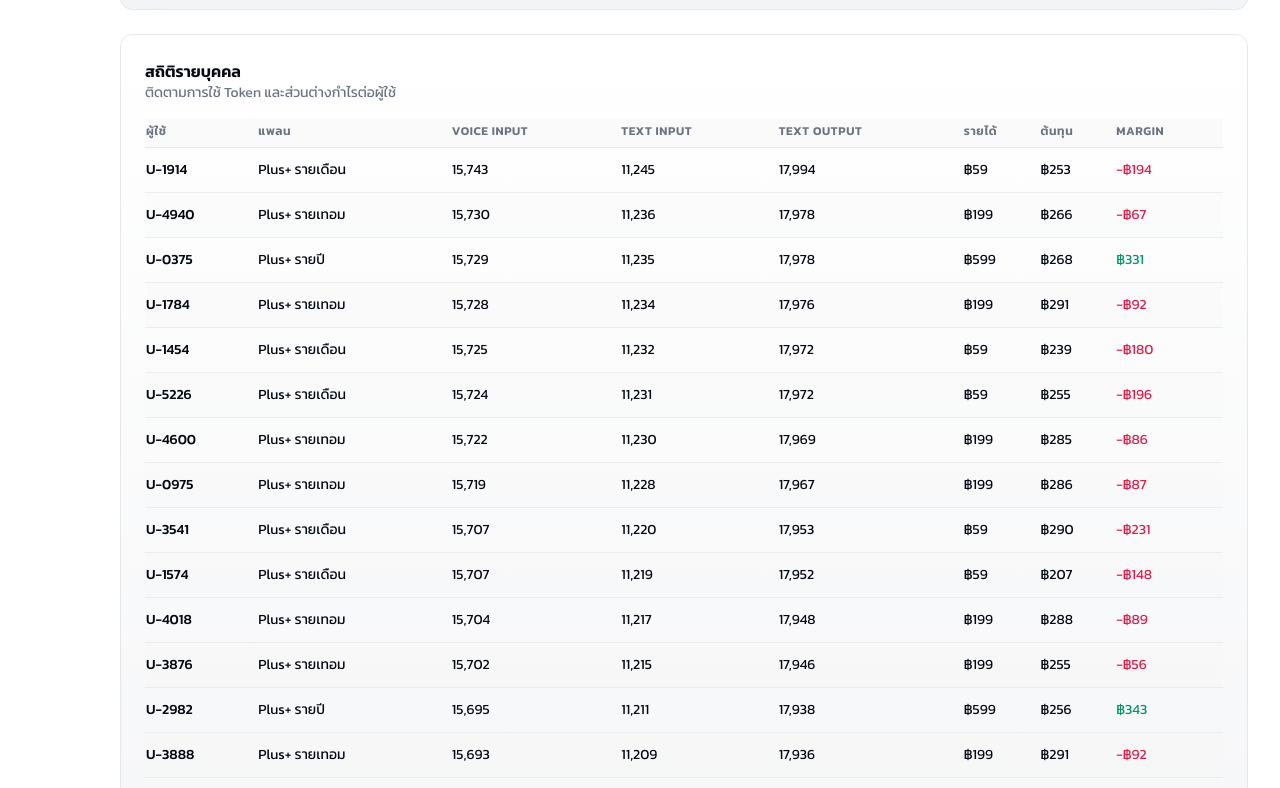
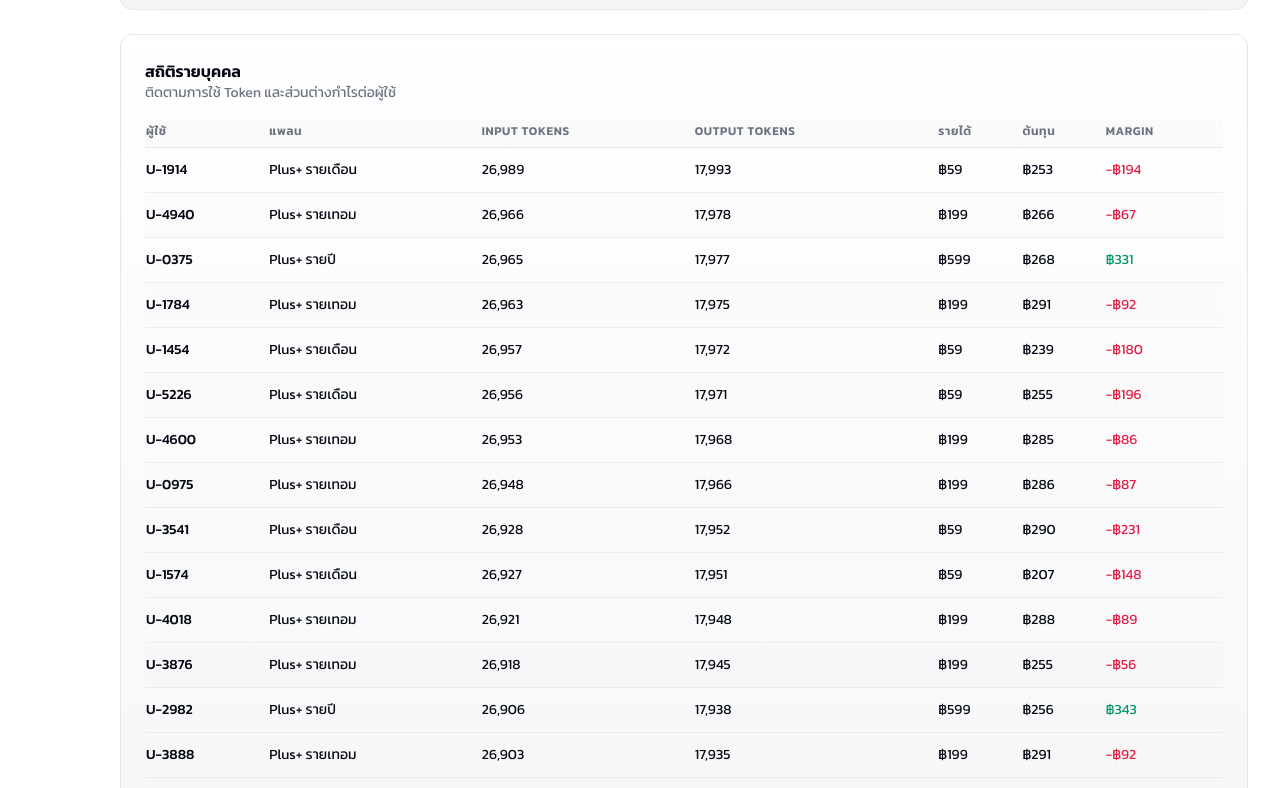
Before and after one commit to Testdeploy-01/Admin-Lilac, a React (Vite) app: page /ai-manager in a window 1280 px wide. Shown: the part 1152-1940 px from the top of the page. Built offline with nearby package versions, Linux system fonts and the light colour scheme.

Commit message:
chore: revert token split changes for now

```diff
--- a/src/app/export/export-resolver.ts
+++ b/src/app/export/export-resolver.ts
@@ -27,9 +27,8 @@ function rowsByKey(key: DashboardRouteKey): Array<Record<string, string | number
       return aiUsageRows.map((row) => ({
         ผู้ใช้: row.userId,
         แพลน: PLAN_LABELS[row.plan],
-        "Voice Input": row.inputVoiceTokens,
-        "Text Input": row.inputTextTokens,
-        "Text Output": row.outputTextTokens,
+        InputTokens: row.inputTokens,
+        OutputTokens: row.outputTokens,
         รายได้THB: row.revenueTHB,
         ต้นทุนTHB: row.costTHB,
       }));
@@ -65,9 +64,7 @@ function rowsByKey(key: DashboardRouteKey): Array<Record<string, string | number
         สมัครเมื่อ: user.signupDate,
         หมวดหลัก: user.favoriteCategory,
         Alert: user.systemAlert,
-        "Voice InputTokens": user.inputVoiceTokens,
-        "Text InputTokens": user.inputTextTokens,
-        "Text OutputTokens": user.outputTextTokens,
+        MonthlyTokens: user.monthlyTokens,
         AICostTHB: user.aiCostTHB,
         สถานะ: user.status,
       }));
--- a/src/app/pages/ai-manager-page.tsx
+++ b/src/app/pages/ai-manager-page.tsx
@@ -180,9 +180,8 @@ export function AiManagerPage() {
               <tr className="border-b border-border text-left text-muted-foreground">
                 <th scope="col" className="pb-2">ผู้ใช้</th>
                 <th scope="col" className="pb-2">แพลน</th>
-                <th scope="col" className="pb-2">Voice Input</th>
-                <th scope="col" className="pb-2">Text Input</th>
-                <th scope="col" className="pb-2">Text Output</th>
+                <th scope="col" className="pb-2">Input Tokens</th>
+                <th scope="col" className="pb-2">Output Tokens</th>
                 <th scope="col" className="pb-2">รายได้</th>
                 <th scope="col" className="pb-2">ต้นทุน</th>
                 <th scope="col" className="pb-2">Margin</th>
@@ -200,9 +199,8 @@ export function AiManagerPage() {
                   <tr key={row.userId} className="border-b border-border/70 last:border-none">
                     <td className="py-3 font-medium">{row.userId}</td>
                     <td className="py-3">{PLAN_LABELS[row.plan]}</td>
-                    <td className="py-3">{formatNumber(row.inputVoiceTokens)}</td>
-                    <td className="py-3">{formatNumber(row.inputTextTokens)}</td>
-                    <td className="py-3">{formatNumber(row.outputTextTokens)}</td>
+                    <td className="py-3">{formatNumber(row.inputTokens)}</td>
+                    <td className="py-3">{formatNumber(row.outputTokens)}</td>
                     <td className="py-3">{formatCurrencyTHB(row.revenueTHB)}</td>
                     <td className="py-3">{formatCurrencyTHB(row.costTHB)}</td>
                     <td className="py-3">
--- a/src/app/pages/user-management-page.tsx
+++ b/src/app/pages/user-management-page.tsx
@@ -47,10 +47,8 @@ export function UserManagementPage() {
     });
 
     next.sort((a, b) => {
-      const aTotal = a.inputVoiceTokens + a.inputTextTokens + a.outputTextTokens;
-      const bTotal = b.inputVoiceTokens + b.inputTextTokens + b.outputTextTokens;
-      if (sortMode === "token-desc") return bTotal - aTotal;
-      if (sortMode === "token-asc") return aTotal - bTotal;
+      if (sortMode === "token-desc") return b.monthlyTokens - a.monthlyTokens;
+      if (sortMode === "token-asc") return a.monthlyTokens - b.monthlyTokens;
       const aDate = new Date(`${a.signupDate}T00:00:00`).getTime();
       const bDate = new Date(`${b.signupDate}T00:00:00`).getTime();
       if (sortMode === "signup-asc") return aDate - bDate;
@@ -176,7 +174,6 @@ export function UserManagementPage() {
                 <th scope="col" className="pb-2">หมวดที่สนใจ</th>
                 <th scope="col" className="pb-2">Alert</th>
                 <th scope="col" className="pb-2">Total Tokens (เดือน)</th>
-                <th scope="col" className="pb-2">Breakdown (Voice / Text In / Text Out)</th>
                 <th scope="col" className="pb-2">ต้นทุน AI</th>
                 <th scope="col" className="pb-2">สถานะ</th>
                 <th scope="col" className="pb-2">Action</th>
@@ -205,10 +202,7 @@ export function UserManagementPage() {
                     <td className="py-3">{user.signupDate}</td>
                     <td className="py-3">{user.favoriteCategory}</td>
                     <td className="py-3">{user.systemAlert}</td>
-                    <td className="py-3">{formatNumber(user.inputVoiceTokens + user.inputTextTokens + user.outputTextTokens)}</td>
-                    <td className="py-3 text-xs text-muted-foreground whitespace-nowrap">
-                      {formatNumber(user.inputVoiceTokens)} / {formatNumber(user.inputTextTokens)} / {formatNumber(user.outputTextTokens)}
-                    </td>
+                    <td className="py-3">{formatNumber(user.monthlyTokens)}</td>
                     <td className="py-3">{formatCurrencyTHB(user.aiCostTHB)}</td>
                     <td className="py-3">
                       <span
@@ -297,10 +291,7 @@ export function UserManagementPage() {
               <div className="mt-4 space-y-2 text-sm">
                 <p>แพลนปัจจุบัน: {PLAN_LABELS[selectedUser.plan]}</p>
                 <p>Login ล่าสุด: {selectedUser.lastLogin}</p>
-                <p>โควตาคงเหลือ (ประมาณ): {Math.max(0, 100 - Math.floor((selectedUser.inputVoiceTokens + selectedUser.inputTextTokens + selectedUser.outputTextTokens) / 500))}%</p>
-                <p>Voice Input: {formatNumber(selectedUser.inputVoiceTokens)} tokens</p>
-                <p>Text Input: {formatNumber(selectedUser.inputTextTokens)} tokens</p>
-                <p>Text Output: {formatNumber(selectedUser.outputTextTokens)} tokens</p>
+                <p>โควตาคงเหลือ (ประมาณ): {Math.max(0, 100 - Math.floor(selectedUser.monthlyTokens / 500))}%</p>
                 <p>Alert: {selectedUser.systemAlert}</p>
               </div>
             </div>
--- a/src/mocks/dashboard-features.mock.ts
+++ b/src/mocks/dashboard-features.mock.ts
@@ -64,9 +64,7 @@ export type UserTableRowExpanded = {
   signupDate: string;
   favoriteCategory: "Study" | "Finance" | "Lifestyle";
   systemAlert: string;
-  inputVoiceTokens: number;
-  inputTextTokens: number;
-  outputTextTokens: number;
+  monthlyTokens: number;
   aiCostTHB: number;
   status: "active" | "suspended" | "new";
   lastLogin: string;
@@ -122,15 +120,9 @@ export const managedUsers: UserTableRowExpanded[] = Array.from({ length: TOTAL_U
   const plan = pickPlan();
   const firstName = FIRST_NAMES[Math.floor(rand() * FIRST_NAMES.length)];
   const lastInit = LAST_INITIALS[Math.floor(rand() * LAST_INITIALS.length)];
-  const expectedTotalTokens = plan === "FREE"
+  const monthlyTokens = plan === "FREE"
     ? Math.floor(rand() * 8000 + 2000)
     : Math.floor(rand() * 40000 + 5000);
-
-  // Distribute total tokens into Voice Input, Text Input, and Text Output
-  const inputVoiceTokens = Math.floor(expectedTotalTokens * 0.35); // Approx 35% Voice Input
-  const inputTextTokens = Math.floor(expectedTotalTokens * 0.25); // Approx 25% Text Input
-  const outputTextTokens = expectedTotalTokens - inputVoiceTokens - inputTextTokens; // Remaining 40% Text Output
-
   const costPerToken = 0.0045 + rand() * 0.002;
   return {
     id: `U-${String(i + 1).padStart(4, "0")}`,
@@ -140,10 +132,8 @@ export const managedUsers: UserTableRowExpanded[] = Array.from({ length: TOTAL_U
     signupDate: genDate(2025, 2026),
     favoriteCategory: CATEGORIES[Math.floor(rand() * CATEGORIES.length)],
     systemAlert: ALERTS[Math.floor(rand() * ALERTS.length)],
-    inputVoiceTokens,
-    inputTextTokens,
-    outputTextTokens,
-    aiCostTHB: Math.round(expectedTotalTokens * costPerToken),
+    monthlyTokens,
+    aiCostTHB: Math.round(monthlyTokens * costPerToken),
     status: STATUSES[Math.floor(rand() * STATUSES.length)],
     lastLogin: genLastLogin(),
   };
@@ -161,7 +151,7 @@ const plusMonthly = managedUsers.filter((u) => u.plan === "PLUS_MONTHLY").length
 const plusTerm = managedUsers.filter((u) => u.plan === "PLUS_TERM").length;
 const plusYearly = managedUsers.filter((u) => u.plan === "PLUS_YEARLY").length;
 // activeUsers / suspendedUsers / newUsers can be computed where needed
-const totalMonthlyTokens = managedUsers.reduce((s, u) => s + u.inputVoiceTokens + u.inputTextTokens + u.outputTextTokens, 0);
+const totalMonthlyTokens = managedUsers.reduce((s, u) => s + u.monthlyTokens, 0);
 const totalAiCost = managedUsers.reduce((s, u) => s + u.aiCostTHB, 0);
 
 // MRR calculation from real plan mix
@@ -314,22 +304,21 @@ export const aiModelUsage = [
 export type AiUsageRow = {
   userId: string;
   plan: PlanKey;
-  inputVoiceTokens: number;
-  inputTextTokens: number;
-  outputTextTokens: number;
+  inputTokens: number;
+  outputTokens: number;
   revenueTHB: number;
   costTHB: number;
 };
 
+// Top 20 users by token usage for the AI per-user table
 export const aiUsageRows: AiUsageRow[] = [...managedUsers]
-  .sort((a, b) => (b.inputVoiceTokens + b.inputTextTokens + b.outputTextTokens) - (a.inputVoiceTokens + a.inputTextTokens + a.outputTextTokens))
+  .sort((a, b) => b.monthlyTokens - a.monthlyTokens)
   .slice(0, 20)
   .map((u) => ({
     userId: u.id,
     plan: u.plan,
-    inputVoiceTokens: u.inputVoiceTokens,
-    inputTextTokens: u.inputTextTokens,
-    outputTextTokens: u.outputTextTokens,
+    inputTokens: Math.round(u.monthlyTokens * 0.6),
+    outputTokens: Math.round(u.monthlyTokens * 0.4),
     revenueTHB: PLAN_PRICES[u.plan],
     costTHB: u.aiCostTHB,
   }));
```
